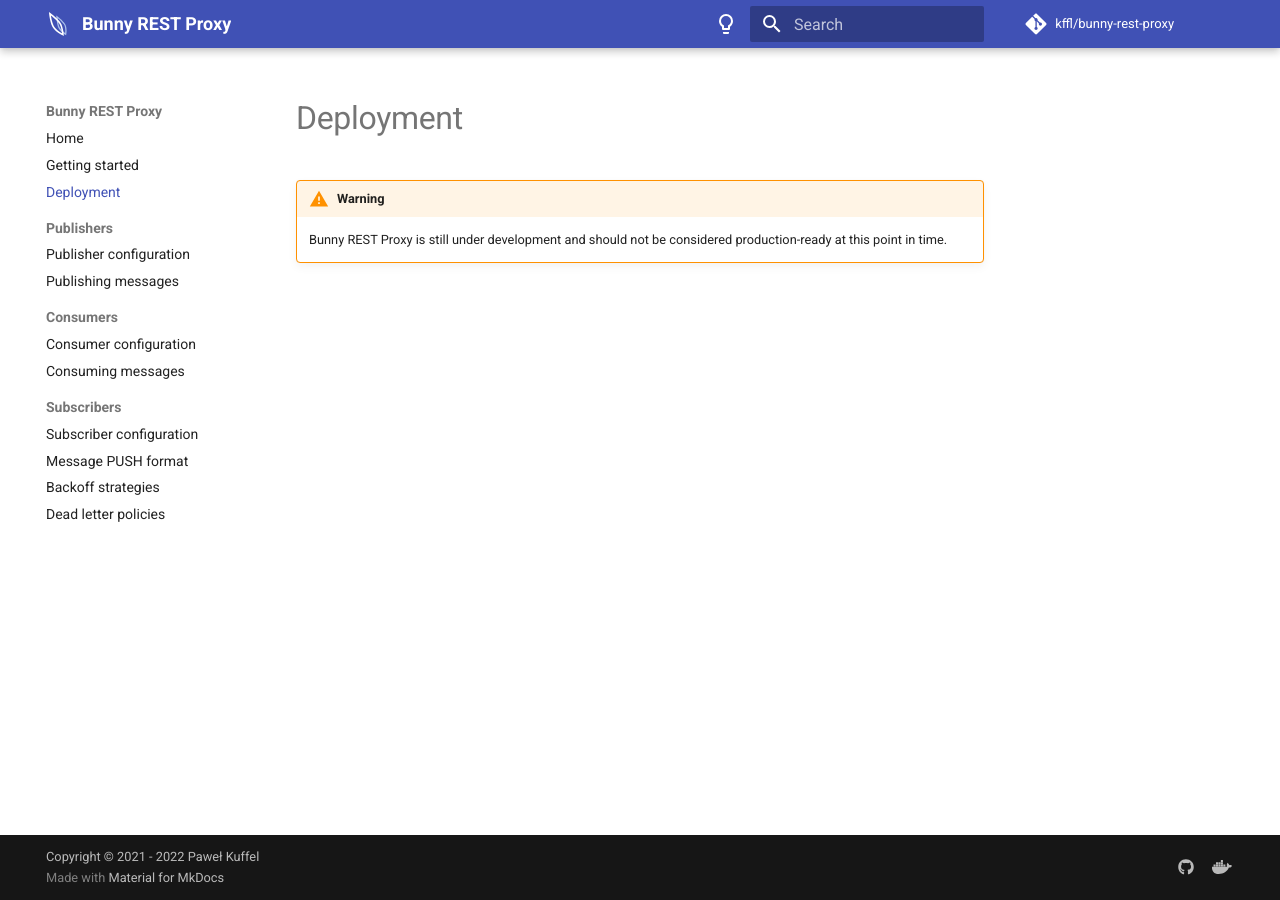
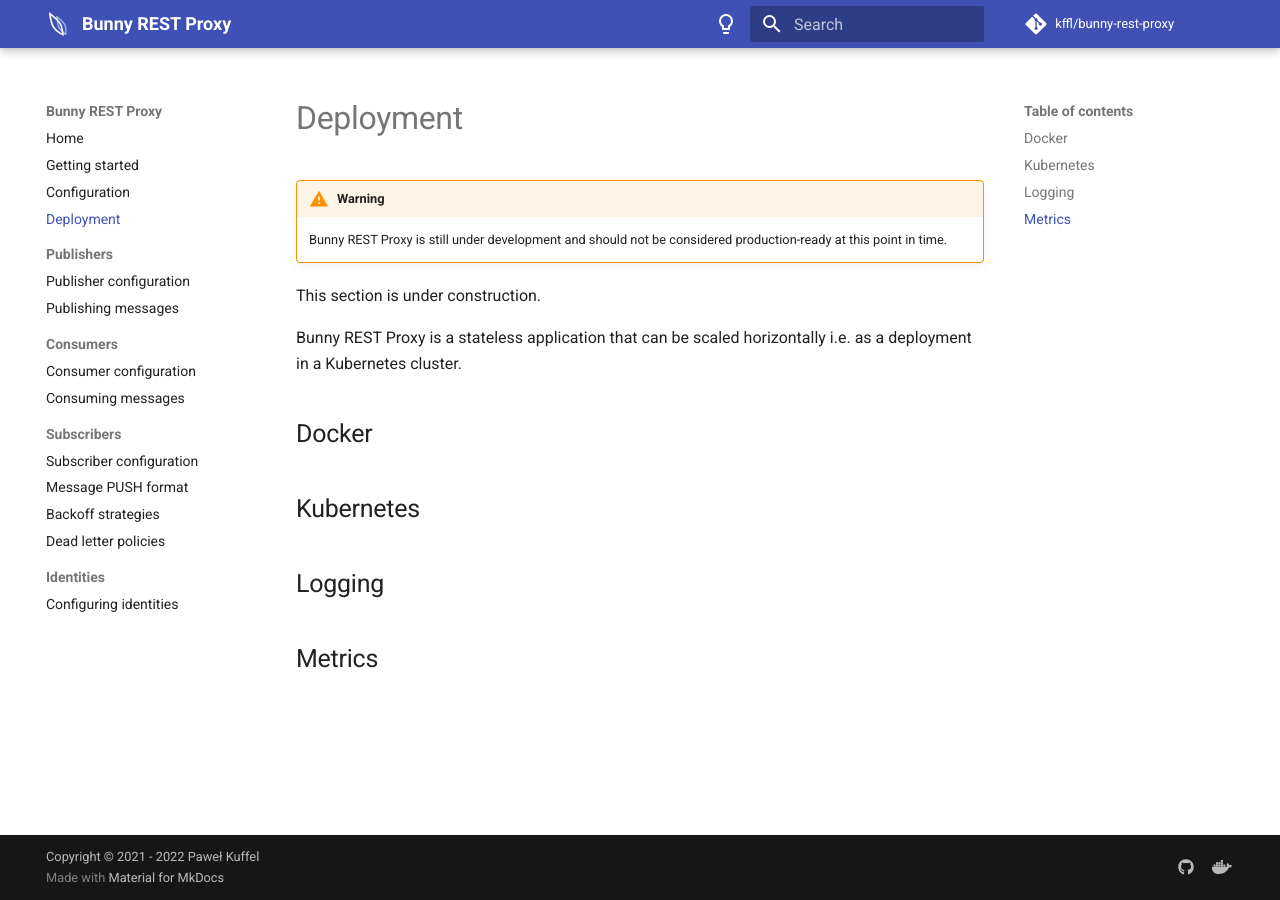
Before and after one commit to kffl/bunny-rest-proxy, an MkDocs documentation site: the page built from docs/deployment.md, in a window 1280 px wide. Built offline with MkDocs 1.6.1 and Material for MkDocs 9.7.7, drawn with Linux system fonts in a browser that asks for light colours; comment, search, counter and statistics services are not loaded; old or Windows-style settings are respelled for this version of MkDocs.

Commit message:
docs: add identities and configuration docs

```diff
--- a/docs/deployment.md
+++ b/docs/deployment.md
@@ -3,3 +3,15 @@
 !!! warning
 
     Bunny REST Proxy is still under development and should not be considered production-ready at this point in time.
+
+This section is under construction.
+
+Bunny REST Proxy is a stateless application that can be scaled horizontally i.e. as a deployment in a Kubernetes cluster.
+
+## Docker
+
+## Kubernetes
+
+## Logging
+
+## Metrics
--- a/mkdocs.yml
+++ b/mkdocs.yml
@@ -43,6 +43,7 @@
 pages:
   - Home: index.md
   - Getting started: getting-started.md
+  - Configuration: configuration.md
   - Deployment: deployment.md
   - Publishers:
     - Publisher configuration: publishers/publisher-config.md
@@ -55,3 +56,5 @@
     - Message PUSH format: subscribers/message-format.md
     - Backoff strategies: subscribers/retry-backoff-strategies.md
     - Dead letter policies: subscribers/dead-letter-policies.md
+  - Identities:
+    - Configuring identities: identities/configuring-identities.md
```
Also changed, not shown: docs/configuration.md (added, +33 -0 lines), docs/identities/configuring-identities.md (added, +28 -0 lines), docs/publishers/publisher-config.md (+1 -1 lines).
